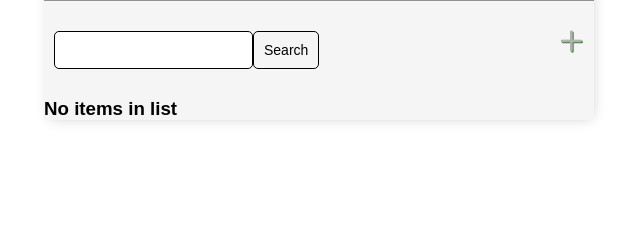
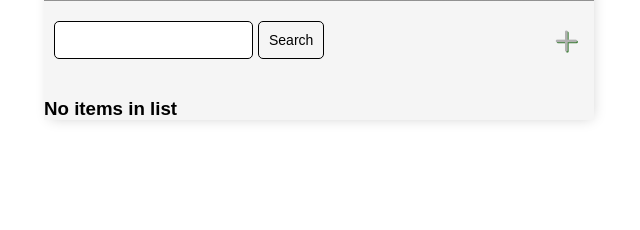
Before and after one commit to Code-Institute-Submissions/Madebybrown-TodoList.com, a Django app: template base/templates/base/task_list.html in a window 1280 px wide. Shown: the part 179-409 px from the top of the page, without its empty margins (321-961 px from the left). Run offline with Django 3.2, Linux system fonts and the light colour scheme; the template is opened without the code that fills it, so the values that code supplies are empty.

Commit message:
Update styling of searchfield and button

```diff
--- a/base/templates/base/main.html
+++ b/base/templates/base/main.html
@@ -96,8 +96,13 @@
         }
 
         .search-add-form {
-            margin-top: 20px;
+            margin-top: 10px;
             display: flex;
+            margin-bottom: 10px;
+        }
+
+        #btn {
+            margin-left: 5px;
         }
 
         #search-add-wrapper {
@@ -112,6 +117,7 @@
             text-decoration: none;
             font-size: 42px;
             text-shadow: 1px 1px #41813b;
+            margin-right: 5px;
         }
 
         input[type=text],
--- a/base/templates/base/task_list.html
+++ b/base/templates/base/task_list.html
@@ -17,7 +17,7 @@
 <div id="search-add-wrapper">
     <form method="GET" class="search-add-form">
         <input type="text" name="search-area" value="{{ search_input }}">
-        <input class="button" type="submit" value="Search">
+        <input id="btn" class="button" type="submit" value="Search">
     </form>
     <a id="add-link" href="{% url 'task-create' %}">&#x2b;</a>
 </div>
```
